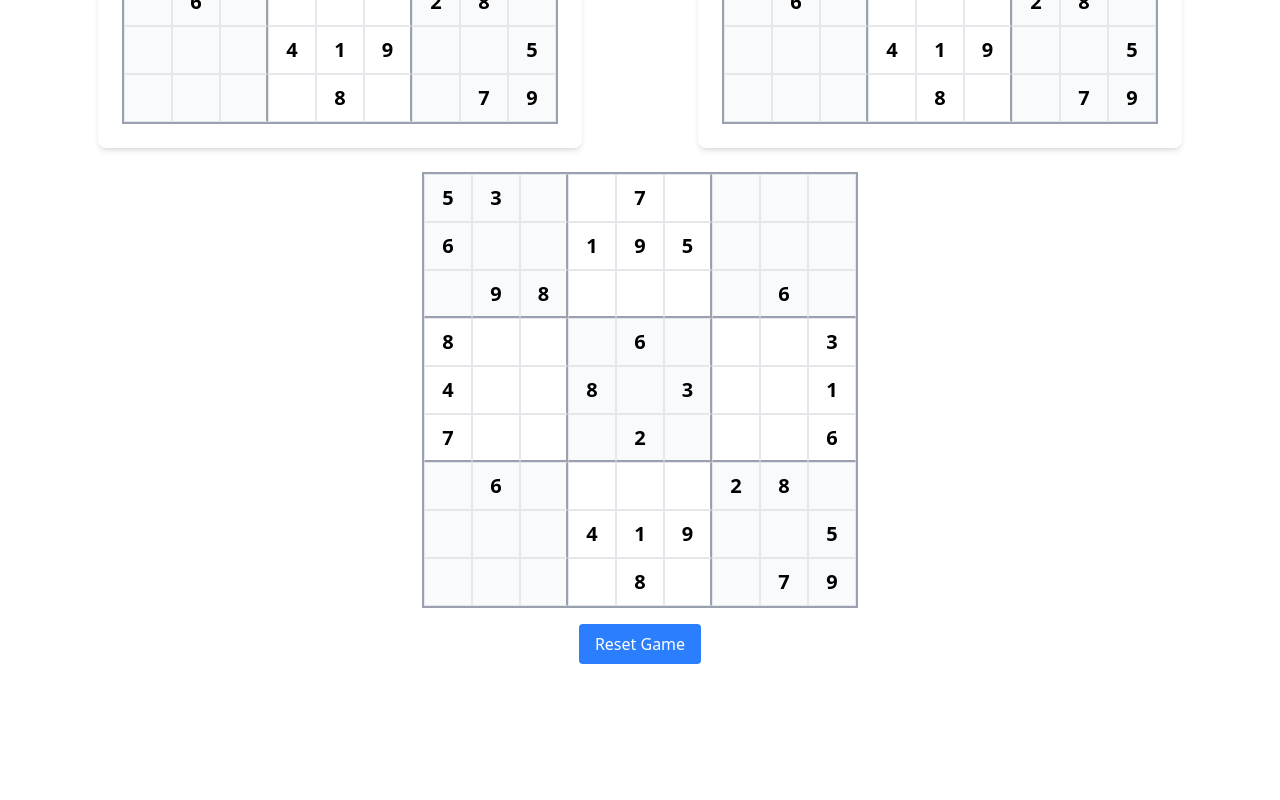
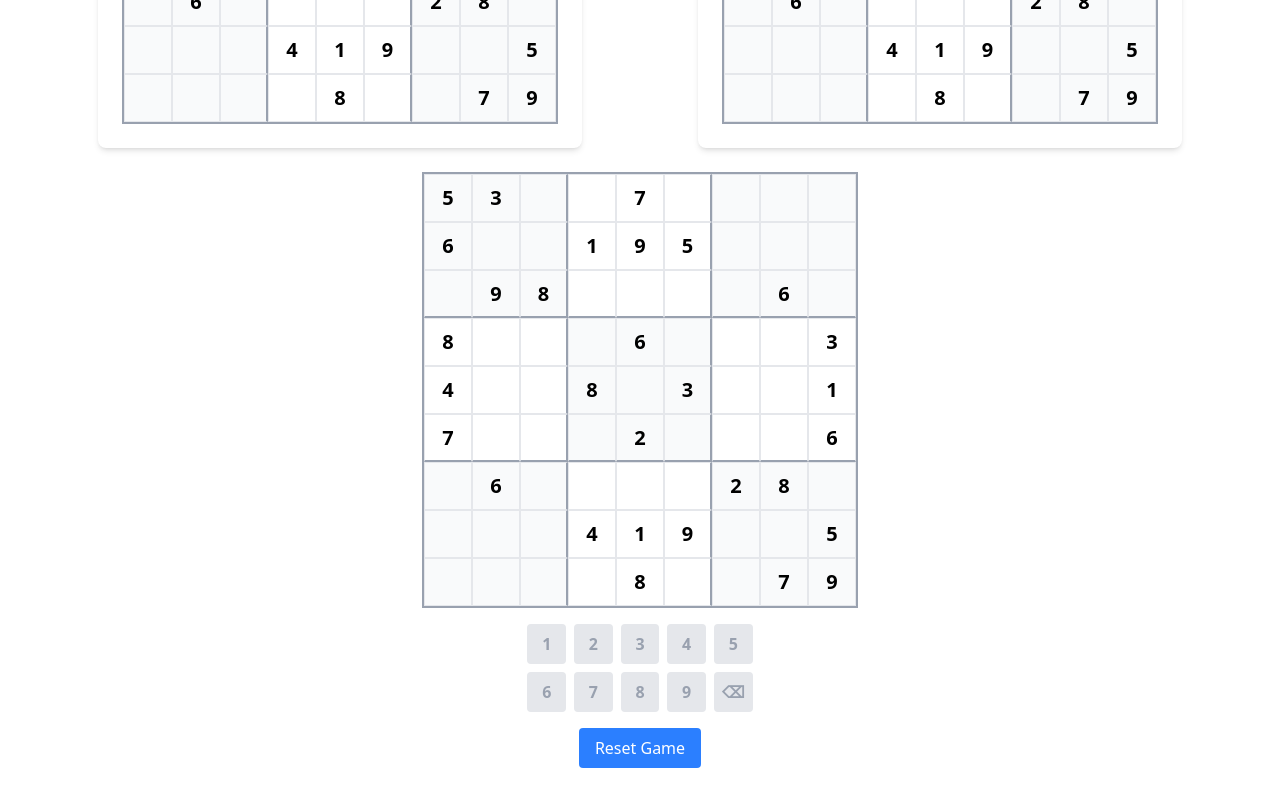
Before and after one commit to arturchichorro/Exact-Covers, a React (Vite) app in the folder typescript/sudoku-visualization/: page / in a window 1280 px wide. Shown: the part 1008-1808 px from the top of the page. Before the commit the page ends 1704 px from the top, so only its background shows below. Built offline with nearby package versions, Linux system fonts and the light colour scheme.

Commit message:
added number pad

```diff
--- a/typescript/sudoku-visualization/src/Sudoku/components/PlayableSudoku.tsx
+++ b/typescript/sudoku-visualization/src/Sudoku/components/PlayableSudoku.tsx
@@ -1,5 +1,6 @@
 import React, { useState, useEffect, useCallback } from 'react';
 import { SudokuCell } from './SudokuCell';
+import SudokuNumberPad from './SudokuNumberPad';
 
 interface SudokuGridProps {
   initialGrid: number[][];
@@ -68,6 +69,19 @@ const PlayableSudoku: React.FC<SudokuGridProps> = ({ initialGrid }) => {
         setSelectedCell(null);
     };
 
+    const handleNumberSelect = (num: number) => {
+        if (!selectedCell) return;
+
+        const [row, col] = selectedCell;
+        if (initialGrid[row][col] === 0) {
+          setGrid(prevGrid => {
+            const newGrid = prevGrid.map(row => [...row]);
+            newGrid[row][col] = num;
+            return newGrid;
+          });
+        }
+    };
+
     return (
         <div className="flex flex-col items-center gap-4">
         <div className="border-2 border-gray-400">
@@ -100,6 +114,10 @@ const PlayableSudoku: React.FC<SudokuGridProps> = ({ initialGrid }) => {
             </div>
             ))}
         </div>
+        <SudokuNumberPad
+            onNumberSelect={handleNumberSelect}
+            disabled={!selectedCell}
+        />
         <button
             onClick={handleReset}
             className="px-4 py-2 bg-blue-500 text-white rounded hover:bg-blue-600 focus:outline-none focus:ring-2 focus:ring-blue-500 focus:ring-opacity-50"
--- /dev/null
+++ b/typescript/sudoku-visualization/src/Sudoku/components/SudokuNumberPad.tsx
@@ -0,0 +1,50 @@
+import React from 'react';
+
+interface SudokuNumberPadProps {
+  onNumberSelect: (num: number) => void;
+  disabled?: boolean;
+}
+
+const SudokuNumberPad: React.FC<SudokuNumberPadProps> = ({ onNumberSelect, disabled = false }) => {
+  const numbers = Array.from({ length: 9 }, (_, i) => i + 1);
+
+  return (
+    <div className="">
+      <div className="grid grid-cols-5 gap-2 max-w-md mx-auto">
+        {numbers.map((num) => (
+          <button
+            key={num}
+            onClick={() => onNumberSelect(num)}
+            disabled={disabled}
+            className={`
+              p-2 text-md font-semibold rounded
+              ${disabled
+                ? 'bg-gray-200 text-gray-400 cursor-not-allowed'
+                : 'bg-white border-2 border-gray-300 hover:bg-gray-100 active:bg-gray-200'
+              }
+              focus:outline-none focus:ring-2 focus:ring-blue-500 focus:ring-opacity-50
+            `}
+          >
+            {num}
+          </button>
+        ))}
+        <button
+          onClick={() => onNumberSelect(0)}
+          disabled={disabled}
+          className={`
+            p-2 text-md font-semibold rounded col-span-1
+            ${disabled
+              ? 'bg-gray-200 text-gray-400 cursor-not-allowed'
+              : 'bg-red-100 border-2 border-red-300 hover:bg-red-200 active:bg-red-300'
+            }
+            focus:outline-none focus:ring-2 focus:ring-red-500 focus:ring-opacity-50
+          `}
+        >
+          ⌫
+        </button>
+      </div>
+    </div>
+  );
+};
+
+export default SudokuNumberPad;
```
